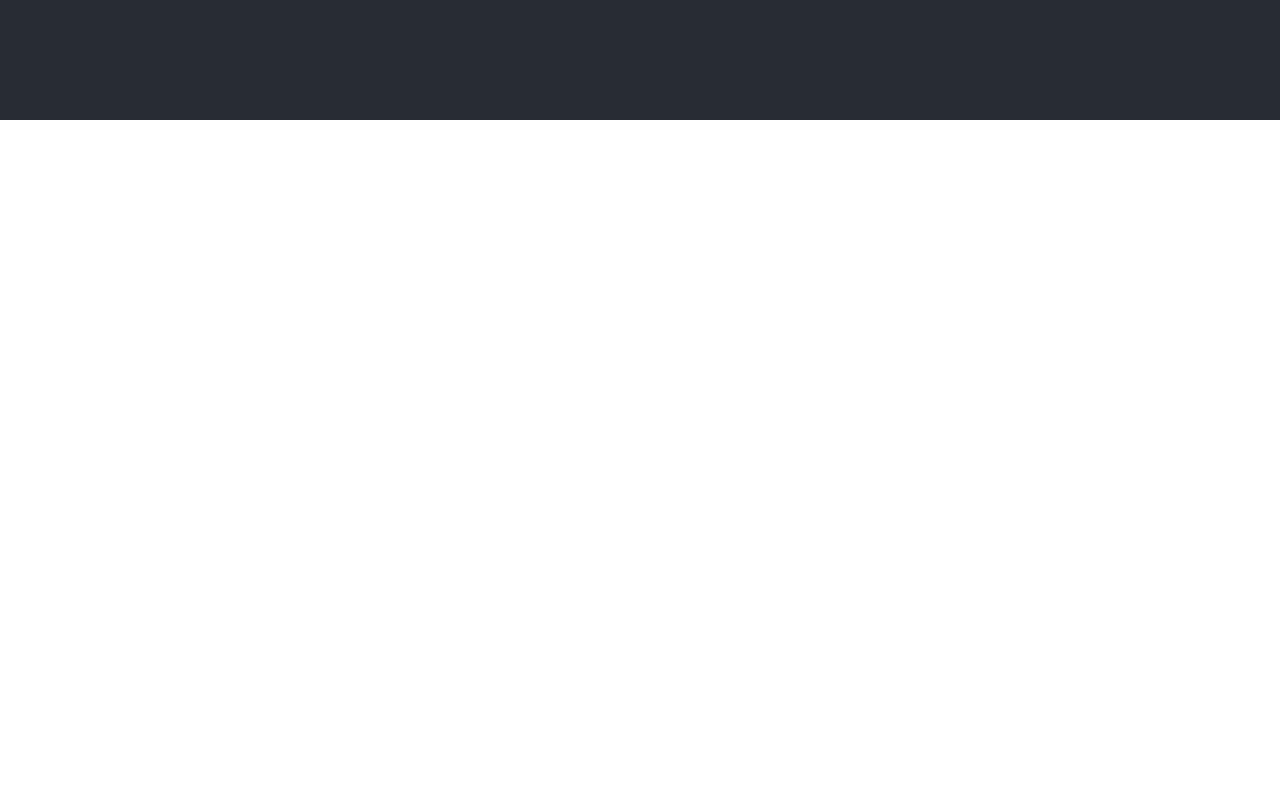
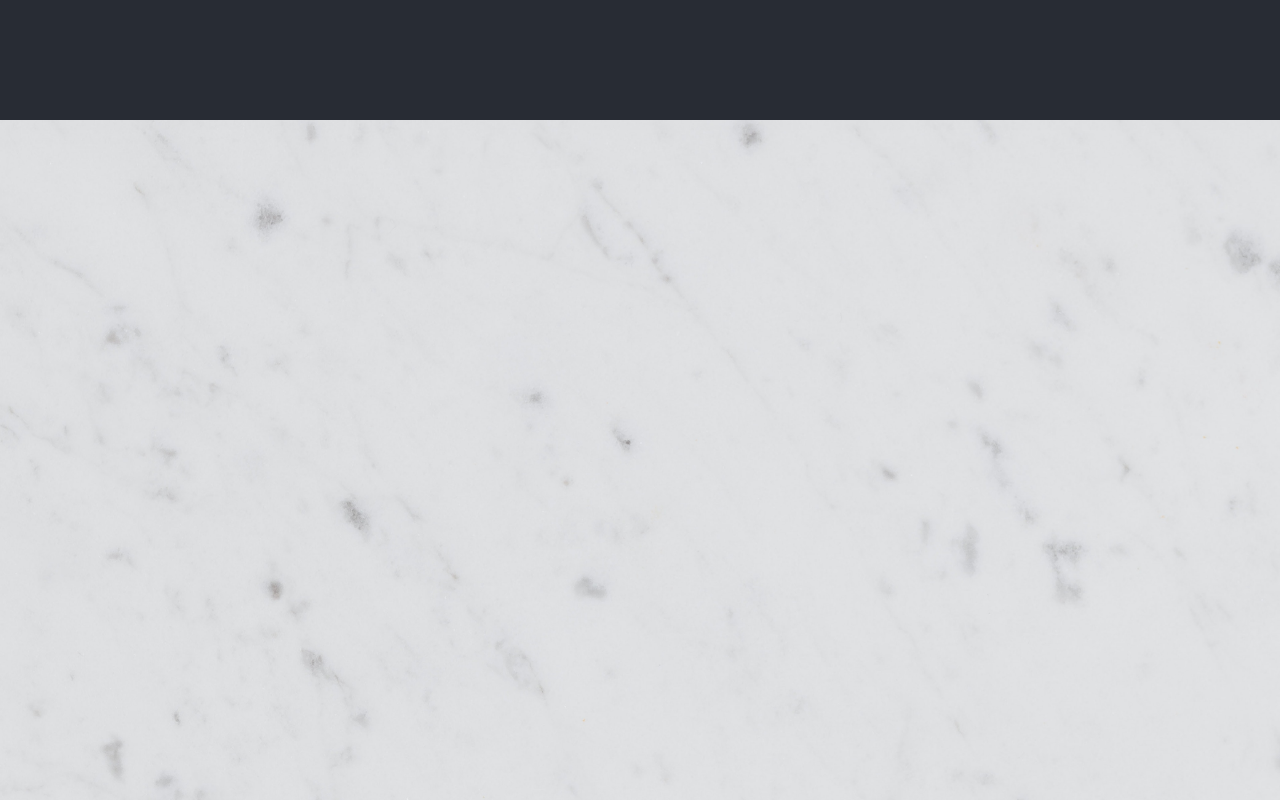
Before and after one commit to VT-SE-Fall2023/groupx-recipe-frontend, a React (Create React App) app: page / in a window 1280 px wide. Shown: the part 680-1480 px from the top of the page. Built offline with nearby package versions, Linux system fonts and the light colour scheme.

Commit message:
feat: Add background image

```diff
--- a/src/App.js
+++ b/src/App.js
@@ -1,5 +1,6 @@
 import React, { useRef, useState } from 'react';
 import logo from './logo.svg';
+import displayBg from './img/recipe-display-bg.jpg';
 import './App.css';
 import RecipeDisplay from './RecipeDisplay';
 
@@ -39,7 +40,15 @@ function App() {
     scrollTo(recipeDisplayRef);
   };
 
-
+  const divStyle = {
+    backgroundImage: `url(${displayBg})`,
+    backgroundSize: 'cover', // Adjust as needed
+    backgroundRepeat: 'no-repeat', // Adjust as needed
+    backgroundPosition: 'center bottom', // Adjust as needed
+    height: '1000px',
+    display: 'flex',
+    padding: '5% 20%',
+  };
 
   return (
     <div className="App">
@@ -50,11 +59,11 @@ function App() {
         </button>
       </header>
 
-      <div style={{ height: "800px" }} ref={recipeDisplayRef}>
+      <div style={divStyle} ref={recipeDisplayRef}>
         <RecipeDisplay recipe={recipe} />
       </div>
 
-    </div>
+    </div >
   );
 }
 
```
Also changed, not shown: src/img/recipe-display-bg.jpg (added).
